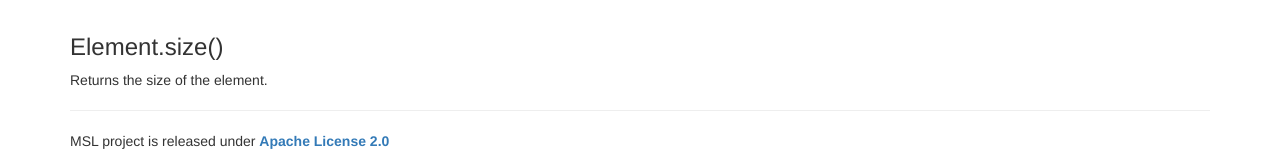
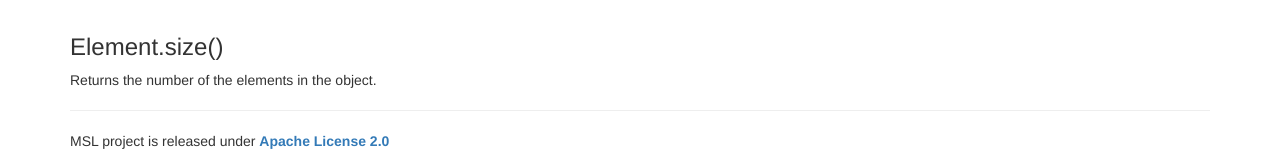
Before and after one commit to FINRAOS/MSL, a plain HTML site: page apidoc.html in a window 1280 px wide. Shown: the part 4104-4264 px from the top of the page. Drawn offline with nearby package versions, Linux system fonts and the light colour scheme.

Commit message:
Updated Element.size()

```diff
--- a/apidoc.html
+++ b/apidoc.html
@@ -265,7 +265,7 @@
 					</p>
 					<br>
 					<h3>Element.size()</h3>
-					<p>Returns the size of the element.
+					<p>Returns the number of the elements in the object.
 					<br>
 					</p>
 				</div>
```
